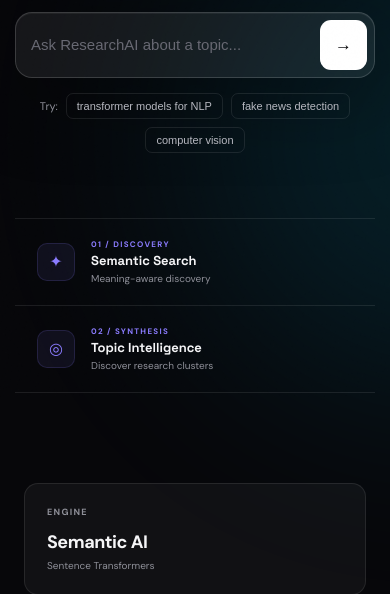
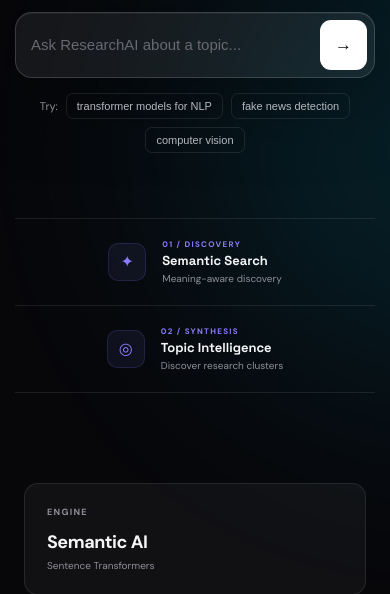
Before and after one commit to Siddarth305/ResearchAI, a Flask app: page / in a window 390 px wide. Shown: the part 447-1041 px from the top of the page. Run offline with Flask 3, Linux system fonts and the light colour scheme.

Commit message:
Center feature strip content

```diff
--- a/static/style.css
+++ b/static/style.css
@@ -677,6 +677,8 @@ body::after {
     display: flex;
 
     align-items: center;
+
+    justify-content: center;
 
     position: relative;
 
@@ -1994,6 +1996,8 @@ body::after {
 
         min-height: 84px;
 
+        justify-content: center;
+
     }
 
 
```
